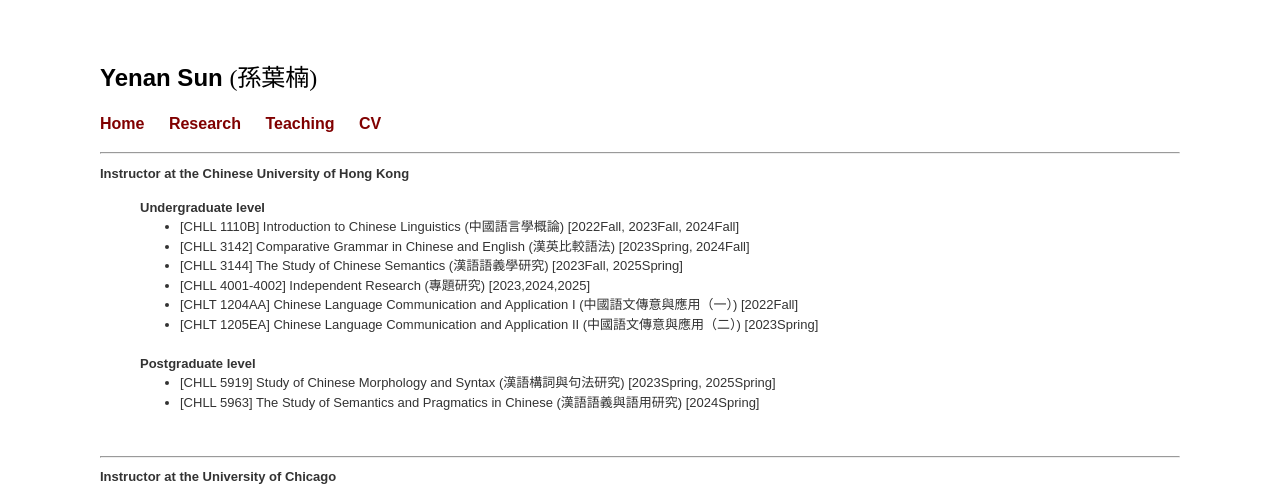
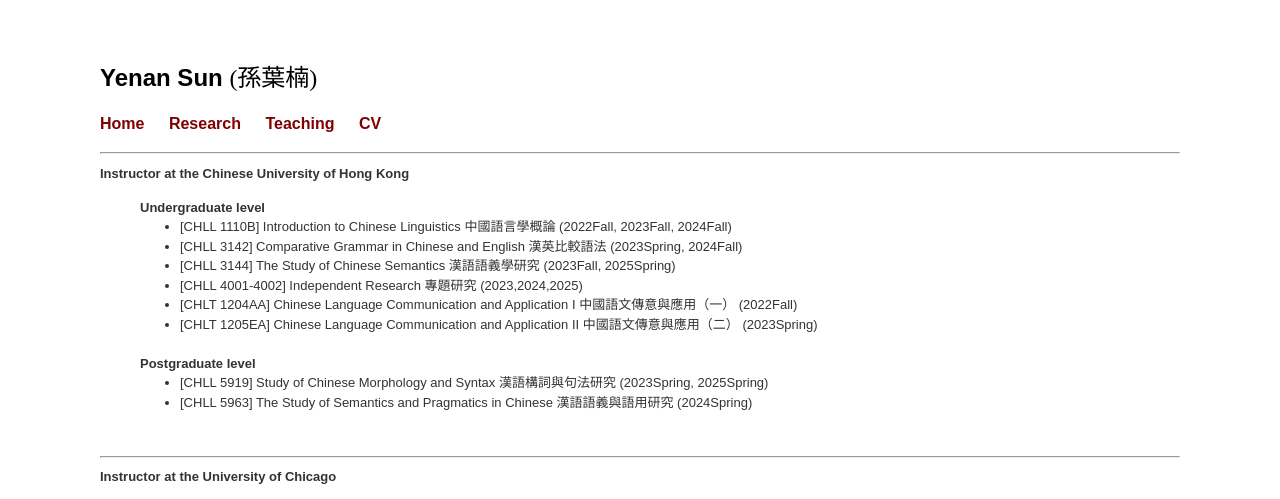
Before and after one commit to yenan09/yenan09.github.io, a Jekyll site: the page built from tea.html, in a window 1280 px wide. Shown: the top 499 px of the page. Built offline with Jekyll 4.4.1, drawn with Linux system fonts in a browser that asks for light colours.

Commit message:
again
oct 15 continue

```diff
--- a/tea.html
+++ b/tea.html
@@ -37,17 +37,17 @@ title: Teaching
     <li> <b>Undergraduate level</b>
       <ul style="list-style-type:disc;">
 
-     <li> [CHLL 1110B] Introduction to Chinese Linguistics (中國語言學概論) [2022Fall, 2023Fall, 2024Fall]   </li>
+     <li> [CHLL 1110B] Introduction to Chinese Linguistics  中國語言學概論 (2022Fall, 2023Fall, 2024Fall) </li>
 
-     <li> [CHLL 3142] Comparative Grammar in Chinese and English (漢英比較語法) [2023Spring, 2024Fall]    </li>
+     <li> [CHLL 3142] Comparative Grammar in Chinese and English 漢英比較語法 (2023Spring, 2024Fall)  </li>
 
-    <li> [CHLL 3144] The Study of Chinese Semantics (漢語語義學研究)  [2023Fall, 2025Spring]  </li>
+    <li> [CHLL 3144] The Study of Chinese Semantics 漢語語義學研究 (2023Fall, 2025Spring) </li>
 
-    <li> [CHLL 4001-4002] Independent Research (專題研究) [2023,2024,2025]   </li>
+    <li> [CHLL 4001-4002] Independent Research 專題研究 (2023,2024,2025)   </li>
 
-    <li> [CHLT 1204AA] Chinese Language Communication and Application I (中國語文傳意與應用（一）)  [2022Fall]  </li>
+    <li> [CHLT 1204AA] Chinese Language Communication and Application I 中國語文傳意與應用（一）  (2022Fall) </li>
 
-    <li> [CHLT 1205EA] Chinese Language Communication and Application II (中國語文傳意與應用（二）) [2023Spring]   </li>
+    <li> [CHLT 1205EA] Chinese Language Communication and Application II 中國語文傳意與應用（二）  (2023Spring)   </li>
 
 
 
@@ -60,9 +60,9 @@ title: Teaching
     <li> <b>Postgraduate level</b>
       <ul style="list-style-type:disc;">
 
-    <li> [CHLL 5919] Study of Chinese Morphology and Syntax (漢語構詞與句法研究)  [2023Spring, 2025Spring]  </li>
+    <li> [CHLL 5919] Study of Chinese Morphology and Syntax 漢語構詞與句法研究 (2023Spring, 2025Spring) </li>
 
-   <li> [CHLL 5963] The Study of Semantics and Pragmatics in Chinese (漢語語義與語用研究) [2024Spring]  </li>
+   <li> [CHLL 5963] The Study of Semantics and Pragmatics in Chinese 漢語語義與語用研究 (2024Spring) </li>
 
 
 
```
